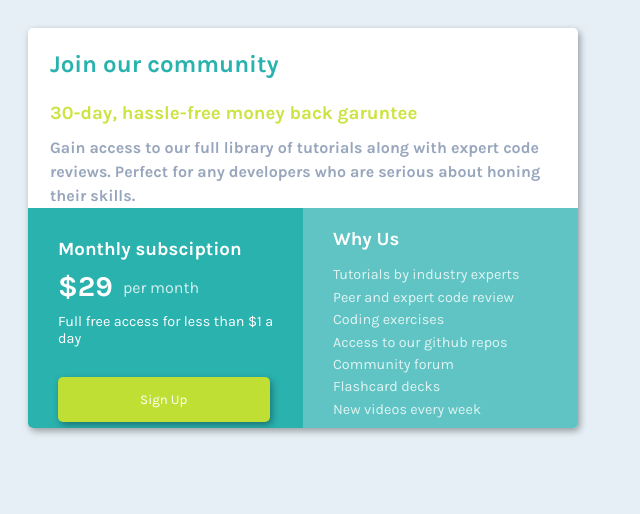
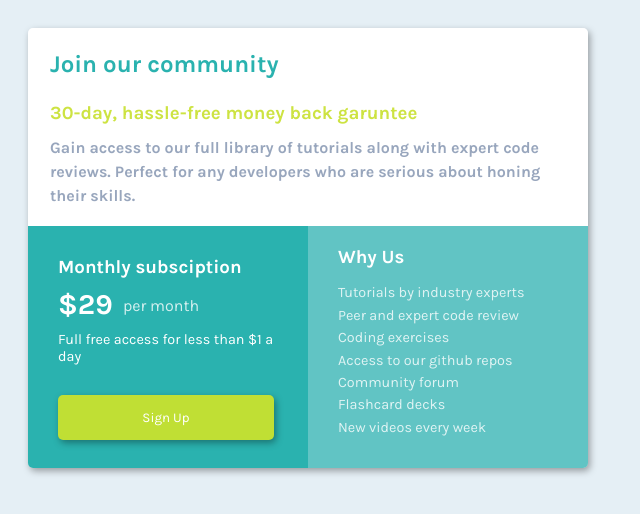
Before and after one commit to Albatrozx11/pricing-card-frontend-mentor-challenge, a plain HTML site: page index.html in a window 1280 px wide. Shown: the whole page, without its empty margins (0-640 px from the left). Drawn offline with Linux system fonts and the light colour scheme.

Commit message:
Update style.css

```diff
--- a/style.css
+++ b/style.css
@@ -138,10 +138,10 @@ p {
 
 @media (min-width:576px){
   #card{
-    width:550px;
-    height:400px;
+    width: 560px;
+    height: 440px;
   }
-  #bottom-left, #bottom-right{
+  #bottom-right, #bottom-left{
     width:50%;
   }
 }
```
